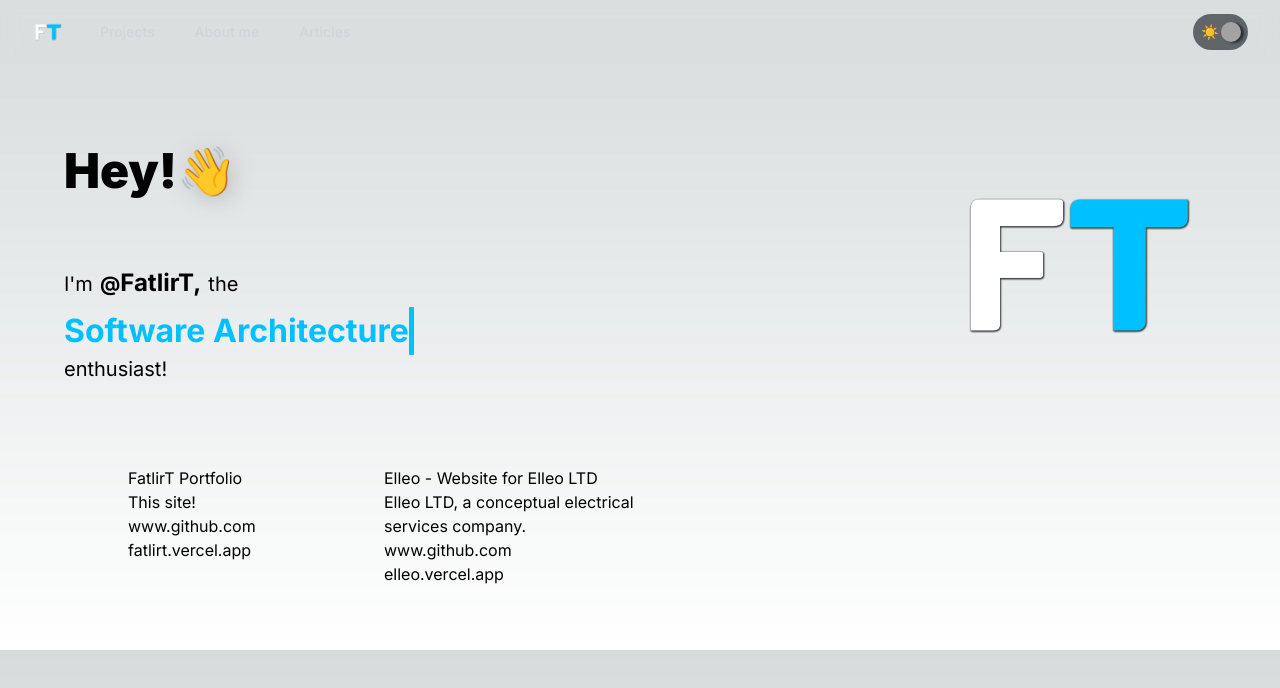
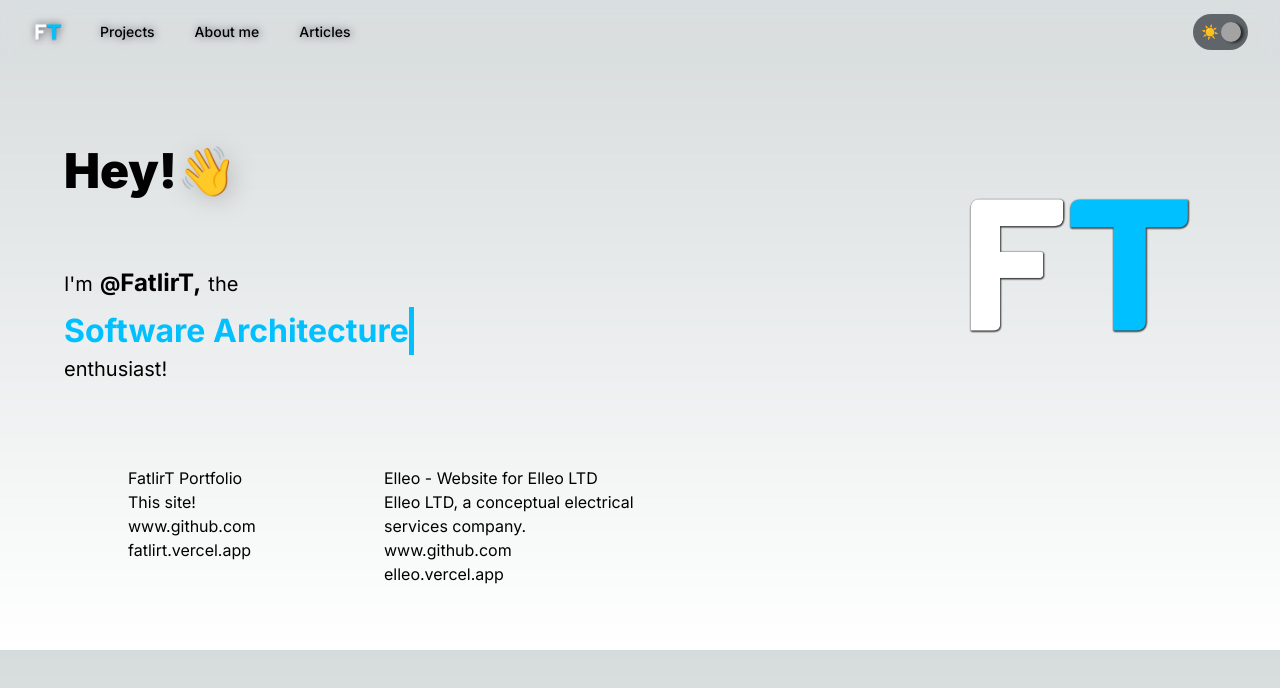
Before and after one commit to FatlirT/portfolio, a Next.js app: page / in a window 1280 px wide. Shown: the top 688 px of the page. Built offline with nearby package versions, Linux system fonts and the light colour scheme.

Commit message:
feat: change nav button styles
make text --foreground-colour, add shadows

```diff
--- a/components/Nav.tsx
+++ b/components/Nav.tsx
@@ -11,16 +11,16 @@ const Nav = () => {
 
 
                     <div className="items-center flex">
-                        <div className="flex flex-shrink-0 items-center">
-                            <a href="/"><Image className="h-8 w-auto" src="/images/ft.png" alt="Your Company"
+                        <div className="flex flex-shrink-0 items-center ">
+                            <a href="/"><Image className="h-8 w-auto drop-shadow-[0.1rem_0_0.25rem_#00011099]" src="/images/ft.png" alt="Your Company"
                                 width="100" height="100" />
                             </a>
                         </div>
                         <div className="hidden sm:ml-6 sm:block">
                             <div className="items-center flex space-x-4">
-                                <a href="#" className="text-gray-300 hover:bg-gray-700 hover:text-white rounded-md px-3 py-2 text-sm font-medium">Projects</a>
-                                <a href="#" className="text-gray-300 hover:bg-slate-700 hover:text-white rounded-md px-3 py-2 text-sm font-medium" aria-current="page">About me</a>
-                                <a href="#" className="text-gray-300 hover:bg-slate-700 hover:text-white rounded-md px-3 py-2 text-sm font-medium" aria-current="page">Articles</a>
+                                <a href="#" className="drop-shadow-[0.1rem_0_0.25rem_#00011099] hover:bg-gray-700  rounded-md px-3 py-2 text-sm font-medium">Projects</a>
+                                <a href="#" className="drop-shadow-[0.1rem_0_0.25rem_#00011099] hover:bg-slate-700  rounded-md px-3 py-2 text-sm font-medium" aria-current="page">About me</a>
+                                <a href="#" className="drop-shadow-[0.1rem_0_0.25rem_#00011099] hover:bg-slate-700  rounded-md px-3 py-2 text-sm font-medium" aria-current="page">Articles</a>
                             </div>
                         </div>
                     </div>
```
